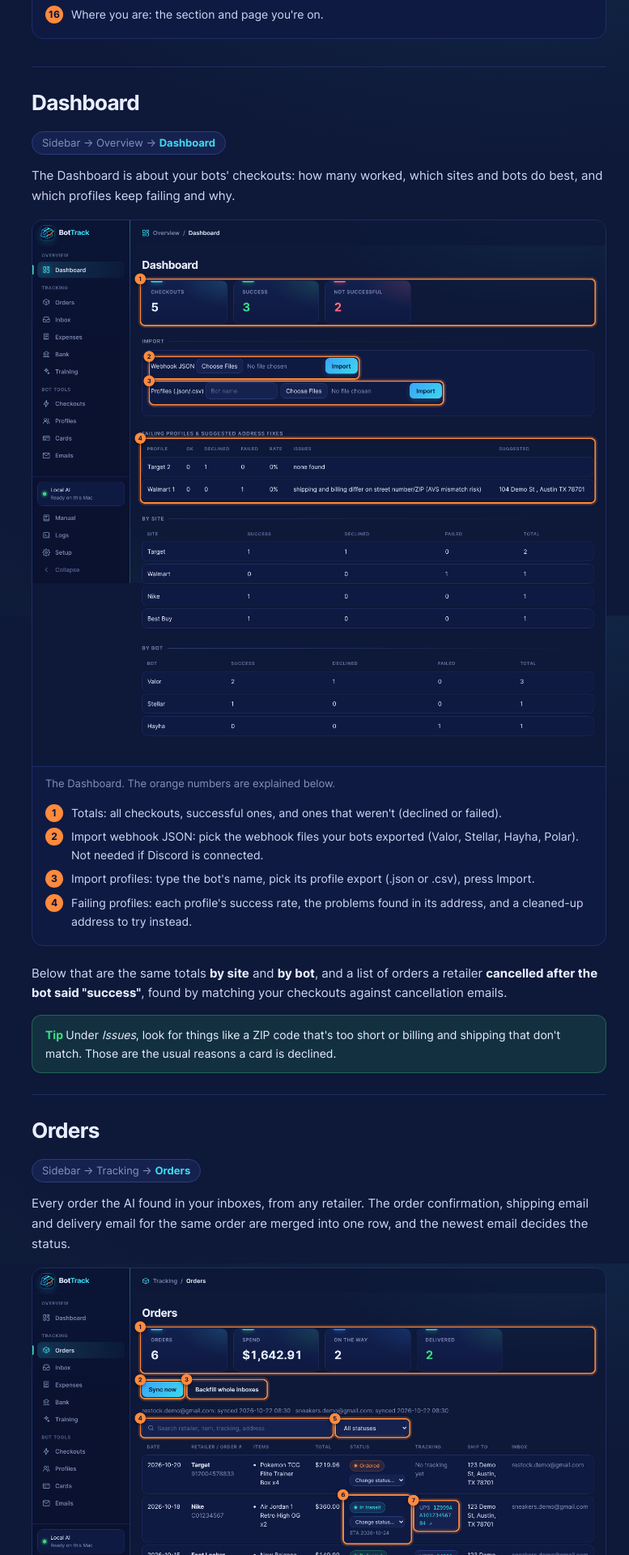
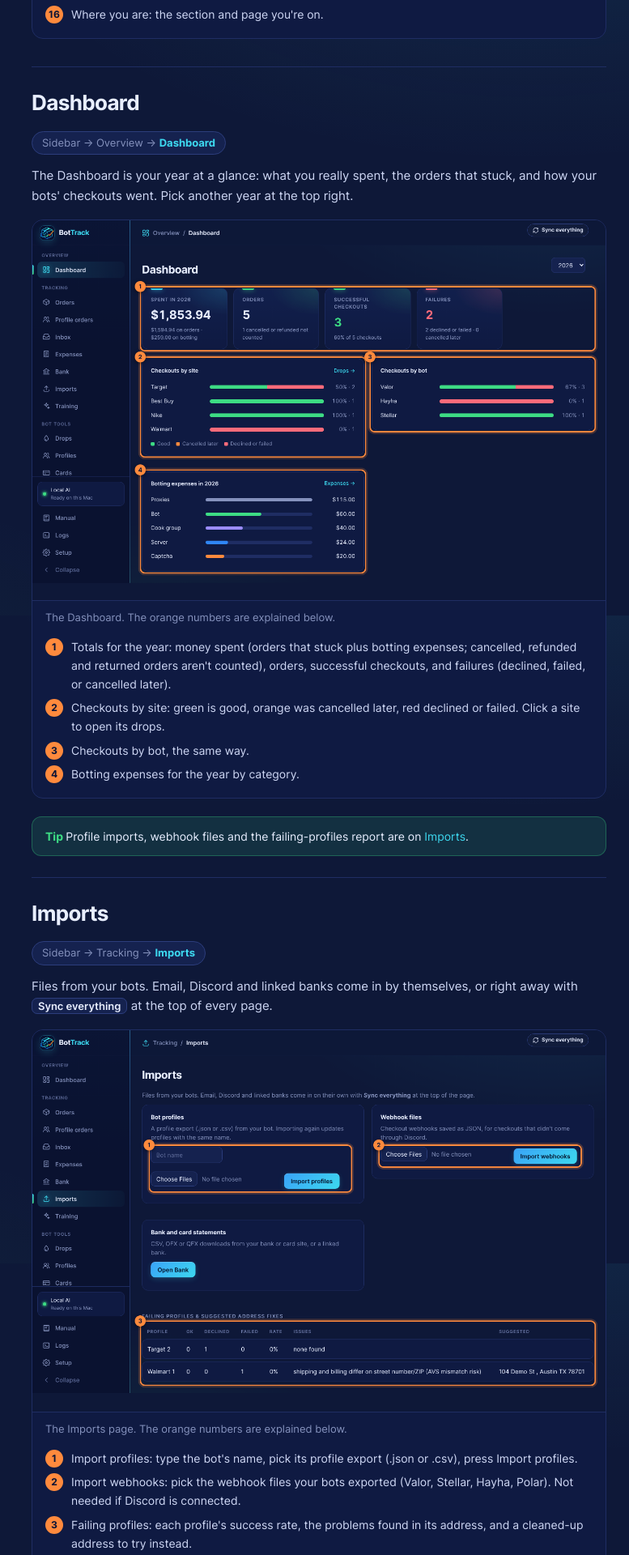
Before and after one commit to Chronik36/Jigdatastream, a Flask app: page /manual in a window 1280 px wide. Shown: the part 3240-5160 px from the top of the page at 81% size, without its empty margins (503-1280 px from the left). Run offline with Flask 3, Linux system fonts and the light colour scheme.

Commit message:
Dashboard by year, Imports tab, Sync everything, spend without cancels (#64)
Dashboard: a year picker; Spent (kept orders + botting expenses), Orders that
stuck, Successful checkouts (no cancel later) and Failures; checkouts by site
and by bot as good/cancelled/failed bars; botting expenses by category.
Profile and webhook imports and the failing-profiles report move to a new
Imports page. A Sync everything button in the top bar starts email/Discord,
linked banks and package tracking at once. Orders' Spend leaves out
cancelled, refunded, returned and not-an-order rows.


Claude-Session: https://claude.ai/code/session_01LDuJdZzN9U43yUj6bC9CY3

Co-authored-by: Claude <noreply@anthropic.com>

```diff
--- a/jigstream/app.py
+++ b/jigstream/app.py
@@ -10,7 +10,7 @@ from flask import Flask, Response, flash, jsonify, redirect, render_template, re
 
 from . import address as A
 from . import (analysis, bankpages, cardcheck, browsertrack, carriers, db, discord, drop, emailbook, engines, expensepages, export,
-               inbox, keywords, logs, manual, mobile, parsers, products, profilebook, profilematch, profiles, recurring,
+               inbox, keywords, logs, manual, mobile, overview, parsers, products, profilebook, profilematch, profiles, recurring,
                stock, stuck, tasks, training, updater, wallet)
 from .config import Config, format_accounts, save_env
 from .extract import STATUSES, carrier_for
@@ -54,7 +54,7 @@ def create_app(db_path=None):
     @app.context_processor
     def nav_flags():
         return {"update": updater.state,
-                "ai": app.config.get("AI_STATE")}
+                "ai": app.config.get("AI_STATE"), "syncing": app.config["SYNC_STATE"]}
 
     def con():
         return db.connect(db_path)
@@ -155,12 +155,15 @@ def create_app(db_path=None):
 
     @app.get("/")
     def dashboard():
-        c = con()
-        tot = c.execute("SELECT COUNT(*) n, SUM(status='success') s, SUM(status!='success') f FROM checkouts").fetchone()
-        report, unmatched = analysis.failure_report(c)
-        return render_template("dashboard.html", tot=tot, sites=analysis.by_dimension(c, "site"),
-                               bots=analysis.by_dimension(c, "bot"), report=report, unmatched=unmatched,
-                               cancelled=[r for r in stuck.cross_reference(Store(c).db) if r["state"] == "cancelled"])
+        c = Store(con()).db
+        years = overview.years(c)
+        year = request.args.get("year") if request.args.get("year") in years else years[0]
+        return render_template("dashboard.html", s=overview.summary(c, year), years=years)
+
+    @app.get("/imports")
+    def imports_page():
+        report, unmatched = analysis.failure_report(con())
+        return render_template("imports.html", report=report, unmatched=unmatched)
 
     @app.get("/checkouts")
     def checkouts():
@@ -600,7 +603,7 @@ def create_app(db_path=None):
             flash(f"Imported {n} {kind} records")
         except Exception as e:  # surface parse problems in the UI
             flash(f"Import failed: {e}")
-        return redirect(url_for("dashboard"))
+        return redirect(url_for("imports_page"))
 
     def start_sync(full=False):
         """Start a background sync unless one is running. run.py also calls this on a timer."""
@@ -725,6 +728,26 @@ def create_app(db_path=None):
         elif app.config.get("AI_STATE") and not app.config["AI_STATE"]["ready"]:
             flash("The AI model is still getting ready; syncing starts by itself when it is.")
         return redirect(url_for("orders"))
+
+    @app.post("/sync/all")
+    def sync_all():
+        """Everything that comes in by itself, now: Gmail, Discord, linked banks and carrier tracking."""
+        started = app.start_sync()
+        extra = [name for name, run in app.config.get("SYNC_ALL", []) if run()]
+        if carriers.available(os.environ):
+            threading.Thread(target=carriers.run, args=(con(), dict(os.environ)), daemon=True).start()
+            extra.append("package tracking")
+        if started:
+            flash("Syncing everything: email and Discord" + (", " + ", ".join(extra) if extra else "") + ".")
+        elif sync_state["running"]:
+            flash("A sync is already running" + ("; also started " + ", ".join(extra) if extra else "") + ".")
+        elif app.config.get("AI_STATE") and not app.config["AI_STATE"]["ready"]:
+            flash("The AI model is still getting ready; email syncing starts by itself when it is.")
+        elif extra:
+            flash("Started " + ", ".join(extra) + ".")
+        else:
+            flash("Nothing to sync yet. Add an inbox, Discord channels or a bank on Setup.")
+        return redirect(request.referrer or url_for("dashboard"))
 
     @app.post("/sync/stop")
     def sync_stop():
--- a/jigstream/templates/base.html
+++ b/jigstream/templates/base.html
@@ -65,6 +65,8 @@ html.mini .collapse svg{transform:rotate(180deg)}
 .crumb{display:flex;align-items:center;gap:8px;color:var(--muted);font-weight:500}.crumb b{color:var(--text);font-weight:600}
 .crumb svg{color:var(--accent)}
 .top .grow{flex:1}
+.top .syncall button{min-height:0;padding:5px 12px;font-size:12.5px;border-radius:999px}.top .syncall svg.i{width:15px;height:15px}
+@media (max-width:700px){.top .syncall .lbl{display:none}.top .syncall button{padding:7px}}
 .top .chip{display:flex;align-items:center;gap:7px;font-size:12px;color:var(--muted);border:1px solid var(--line-2);border-radius:999px;padding:5px 11px;white-space:nowrap}
 .top .chip i{width:7px;height:7px;border-radius:50%;background:var(--green);box-shadow:0 0 8px var(--green)}
 .top .chip.upd{color:var(--orange);border-color:rgba(255,138,61,.4)}.top .chip.upd i{background:var(--orange);box-shadow:0 0 8px var(--orange)}
@@ -205,10 +207,12 @@ body .fl{color:#7884b3}
   "drop": '<path d="M12 3s6 6.5 6 11a6 6 0 0 1-12 0c0-4.5 6-11 6-11z"/><path d="M9.5 15a2.5 2.5 0 0 0 2.5 2.5"/>',
   "chev": '<path d="m15 18-6-6 6-6"/>',
   "menu": '<path d="M4 6h16M4 12h16M4 18h16"/>',
+  "sync": '<path d="M21 12a9 9 0 0 1-15.5 6.2L3 16"/><path d="M3 21v-5h5"/><path d="M3 12a9 9 0 0 1 15.5-6.2L21 8"/><path d="M21 3v5h-5"/>',
+  "upload": '<path d="M12 16V4"/><path d="m7 9 5-5 5 5"/><path d="M4 16v3a2 2 0 0 0 2 2h12a2 2 0 0 0 2-2v-3"/>',
 } %}
 {% set sections = [
   ("Overview", [("/", "Dashboard", "dash")]),
-  ("Tracking", [("/orders", "Orders", "orders"), ("/profile-orders", "Profile orders", "profiles"), ("/inbox", "Inbox", "inbox"), ("/expenses", "Expenses", "expenses"), ("/bank", "Bank", "bank"), ("/training", "Training", "training")]),
+  ("Tracking", [("/orders", "Orders", "orders"), ("/profile-orders", "Profile orders", "profiles"), ("/inbox", "Inbox", "inbox"), ("/expenses", "Expenses", "expenses"), ("/bank", "Bank", "bank"), ("/imports", "Imports", "upload"), ("/training", "Training", "training")]),
   ("Bot tools", [("/drop", "Drops", "drop"), ("/profiles", "Profiles", "profiles"), ("/cards", "Cards", "cards"), ("/emails", "Emails", "emails"), ("/stock", "Stock", "stock"), ("/keywords", "Keywords", "keywords"), ("/products", "Products", "products")]),
 ] %}
 {% set footer = [("/manual", "Manual", "manual"), ("/m/app", "App & updates", "setup")] if on_phone else [("/manual", "Manual", "manual"), ("/logs", "Logs", "logs"), ("/setup", "Setup", "setup")] %}
@@ -237,6 +241,7 @@ body .fl{color:#7884b3}
   <button class="menu" type="button" onclick="document.documentElement.classList.toggle('open')" aria-label="Menu">{{ icon("menu") }}</button>
   <div class="crumb">{% if ns.page %}{{ icon(ns.icon) }}<span>{{ns.sec}}</span><span>/</span><b>{{ns.page}}</b>{% else %}<b>BotTrack</b>{% endif %}</div>
   <span class="grow"></span>
+  {% if syncing %}<form method="post" action="/sync/all" class="syncall"><button type="submit" class="ghost" {{"disabled" if syncing.running}} title="Email, Discord, linked banks and package tracking">{{ icon("sync") }}<span class="lbl">{{"Syncing..." if syncing.running else "Sync everything"}}</span></button></form>{% endif %}
   {% if update and update.available %}<a class="chip upd" href="{{'/m/app' if on_phone else '/setup#updates'}}"><i></i>Update ready</a>{% endif %}
   {% if ai and ai.ready and not ai.error %}<span class="chip ai"><i></i>AI ready</span>{% endif %}
 </header>
--- a/jigstream/templates/manual.html
+++ b/jigstream/templates/manual.html
@@ -88,7 +88,7 @@ You can look around and set things up while it downloads; syncing starts by itse
 <ol class="steps">
 <li>Go to <a href="#setup-inboxes">Setup → Gmail inboxes</a> and add each Gmail inbox you use for orders.</li>
 <li>If your bots post checkouts in Discord, connect them on <a href="#setup-discord">Setup → Discord</a>.</li>
-<li>Import your bots' profile exports on the <a href="#dashboard">Dashboard</a>, or create profiles on the <a href="#profiles">Profiles</a> page.</li>
+<li>Import your bots' profile exports on <a href="#imports">Imports</a>, or create profiles on the <a href="#profiles">Profiles</a> page.</li>
 <li>Open <a href="#orders">Orders</a> and press <span class="ui">Sync now</span>. The first sync reads the last year of mail and can take a while.</li>
 <li>When something looks wrong, fix it. Correcting a status on Orders or labelling an email on <a href="#inbox">Inbox</a> teaches the AI.</li>
 </ol>
@@ -99,7 +99,7 @@ You can look around and set things up while it downloads; syncing starts by itse
 <p>Every page is one click away in the sidebar on the left. The page you're on is highlighted, and its name is shown at the top
 of the page. On a narrow window the sidebar hides behind the <b>☰</b> menu button at the top left.</p>
 {{ fig("nav", "The sidebar.", [
-  "Dashboard: checkout totals, imports, and profiles that keep failing.",
+  "Dashboard: the year's spend, orders and checkouts at a glance.",
   "Orders: every order found in your email, with tracking and status.",
   "Inbox: read your Gmail inside BotTrack and teach the AI.",
   "Expenses: what you spend on botting (proxies, bots, groups, servers).",
@@ -120,14 +120,23 @@ of the page. On a narrow window the sidebar hides behind the <b>☰</b> menu but
 <section id="dashboard" data-title="Dashboard">
 <h2>Dashboard</h2>
 <div class="where">Sidebar → Overview → <b>Dashboard</b></div>
-<p>The Dashboard is about your bots' checkouts: how many worked, which sites and bots do best, and which profiles keep failing and why.</p>
+<p>The Dashboard is your year at a glance: what you really spent, the orders that stuck, and how your bots' checkouts went. Pick another year at the top right.</p>
 {{ fig("dashboard", "The Dashboard.", [
-  "Totals: all checkouts, successful ones, and ones that weren't (declined or failed).",
-  "Import webhook JSON: pick the webhook files your bots exported (Valor, Stellar, Hayha, Polar). Not needed if Discord is connected.",
-  "Import profiles: type the bot's name, pick its profile export (.json or .csv), press Import.",
+  "Totals for the year: money spent (orders that stuck plus botting expenses; cancelled, refunded and returned orders aren't counted), orders, successful checkouts, and failures (declined, failed, or cancelled later).",
+  "Checkouts by site: green is good, orange was cancelled later, red declined or failed. Click a site to open its drops.",
+  "Checkouts by bot, the same way.",
+  "Botting expenses for the year by category."]) }}
+<div class="tip">Profile imports, webhook files and the failing-profiles report are on <a href="#imports">Imports</a>.</div>
+</section>
+
+<section id="imports" data-title="Imports">
+<h2>Imports</h2>
+<div class="where">Sidebar → Tracking → <b>Imports</b></div>
+<p>Files from your bots. Email, Discord and linked banks come in by themselves, or right away with <span class="ui">Sync everything</span> at the top of every page.</p>
+{{ fig("imports", "The Imports page.", [
+  "Import profiles: type the bot's name, pick its profile export (.json or .csv), press Import profiles.",
+  "Import webhooks: pick the webhook files your bots exported (Valor, Stellar, Hayha, Polar). Not needed if Discord is connected.",
   "Failing profiles: each profile's success rate, the problems found in its address, and a cleaned-up address to try instead."]) }}
-<p>Below that are the same totals <b>by site</b> and <b>by bot</b>, and a list of orders a retailer <b>cancelled after the bot said "success"</b>,
-found by matching your checkouts against cancellation emails.</p>
 <div class="tip">Under <i>Issues</i>, look for things like a ZIP code that's too short or billing and shipping that don't match. Those are the usual reasons a card is declined.</div>
 </section>
 
@@ -301,7 +310,7 @@ Your Plaid keys and bank link are stored encrypted on this Mac.</p>
 <h2>Checkouts</h2>
 <div class="where">Sidebar → Bot tools → Drops → <b>Every webhook</b></div>
 <p>Every checkout your bots reported, newest first, from Discord (see <a href="#setup-discord">Setup → Discord</a>) or from webhook JSON
-imported on the Dashboard.</p>
+imported on <a href="#imports">Imports</a>.</p>
 {{ fig("checkouts", "The Checkouts page.", [
   "Show only successes, declines, failures, or all.",
   "Status: green for success, red for anything else.",
--- a/jigstream/templates/orders.html
+++ b/jigstream/templates/orders.html
@@ -1,5 +1,5 @@
 {% extends "base.html" %}{% block body %}
-<h2>Orders</h2><div class="stats"><div class="card">Orders <b>{{stats.order_count}}</b></div><div class="card">Spend <b>{{stats.order_total|money}}</b></div>
+<h2>Orders</h2><div class="stats"><div class="card">Orders <b>{{stats.order_count}}</b></div><div class="card" title="Orders that stuck. Cancelled, refunded and returned orders aren't counted.">Spend <b>{{stats.order_total|money}}</b>{% if stats.not_spent %}<span class="muted" style="font-size:12px;text-transform:none;letter-spacing:0">{{stats.not_spent}} cancelled or refunded not counted</span>{% endif %}</div>
 <div class="card">On the way <b>{{stats.in_flight}}</b></div><div class="card ok">Delivered <b>{{stats.by_status.get("delivered", 0)}}</b></div></div>
 {% if not configured %}<div class="flash">No Gmail inbox connected yet. <a href="/setup">Add one on the Setup page</a> to start finding orders.</div>{% endif %}
 {% include "sync.html" %}
--- a/tools/manual_screenshots.py
+++ b/tools/manual_screenshots.py
@@ -435,8 +435,10 @@ shot("nav", "/orders", [(".side a.it[href='/']", 1), (".side a[href='/orders']",
      tight=True, clip={"x": 0, "y": 0, "width": 560, "height": 860})
 shot("ai-banner", "/orders", [("#aibar", 1)], server=ai_loading, reset=lambda app: app.config.pop("AI_STATE", None), clip=TOP)
 shot("update-banner", "/orders", [(".top .chip.upd", 1), (".banner button", 2)], server=update_ready, reset=update_reset, clip=TOP)
-shot("dashboard", "/", [(".stats", 1), ("form[action='/upload/webhooks']", 2), ("form[action='/upload/profiles']", 3),
-                        ("main > table", 4)], full=True)
+shot("dashboard", "/", [(".stats", 1), (".dgrid .panel:nth-child(1)", 2), (".dgrid .panel:nth-child(2)", 3),
+                        (".dgrid .panel:nth-child(3)", 4)], full=True)
+shot("imports", "/imports", [("form[action='/upload/profiles']", 1), ("form[action='/upload/webhooks']", 2),
+                             ("main > table", 3)], full=True)
 shot("orders", "/orders", [(".stats", 1), ("form[action='/sync/gmail'] button", 2),
                            ("form.ghost[action='/sync/gmail'] button", 3), ("#q", 4), ("#f", 5),
                            ("tbody tr:nth-child(2) td:nth-child(5)", 6), ("tbody tr:nth-child(2) a.track", 7)])
```
Also changed, not shown: jigstream/bankpages.py (+9 -0 lines), jigstream/orderstore.py (+6 -2 lines), jigstream/overview.py (added, +64 -0 lines), jigstream/templates/dashboard.html (+44 -15 lines), jigstream/templates/imports.html (added, +21 -0 lines), tests/test_orders.py (+9 -0 lines), tests/test_setup.py (+25 -0 lines), jigstream/static/manual/dashboard.png, jigstream/static/manual/imports.png (added).
